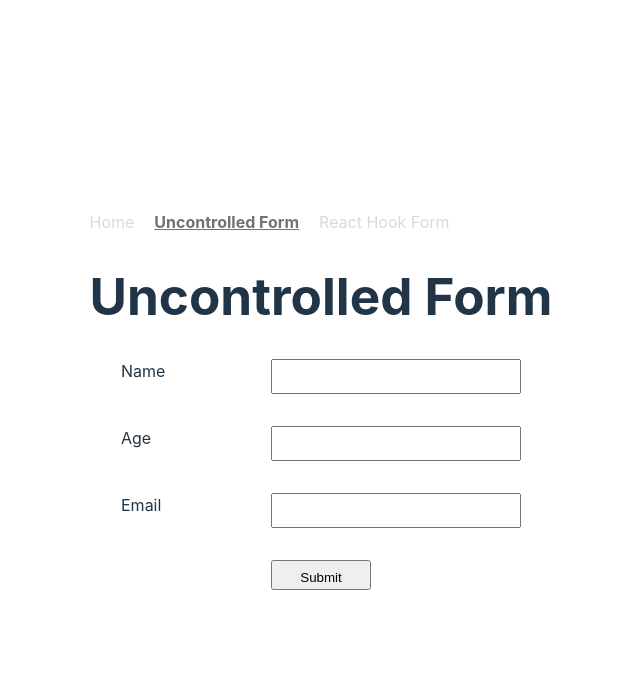
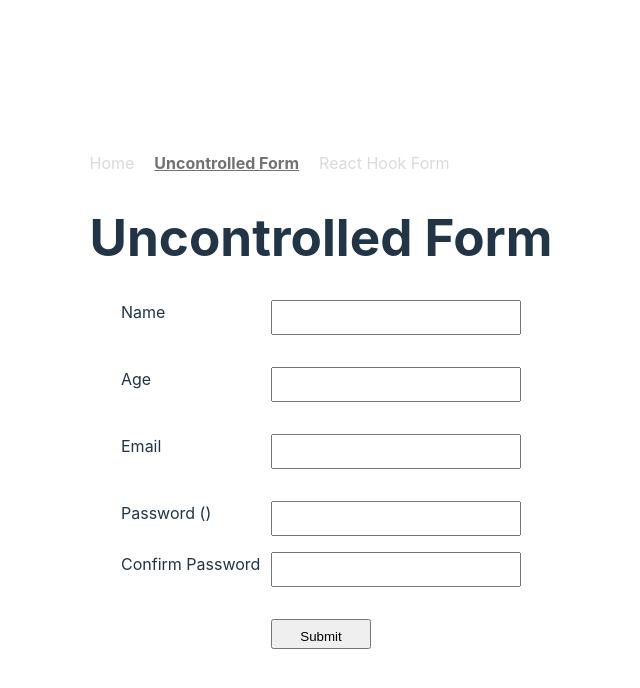
Before and after one commit to guz86/ReactTask, a React (Vite) app: page /uncontrolled-form in a window 1280 px wide. Shown: the top 688 px of the page, without its empty margins (319-959 px from the left). Built offline with nearby package versions, Linux system fonts and the light colour scheme.

Commit message:
feat: add password for form

```diff
--- a/src/app/features/reacthookform/reacthookformSlice.ts
+++ b/src/app/features/reacthookform/reacthookformSlice.ts
@@ -4,12 +4,14 @@ interface FormState {
   name: string;
   age: number;
   email: string;
+  password: string;
 }
 
 const initialState: FormState = {
   name: '',
   age: 0,
   email: '',
+  password: '',
 };
 
 const reacthookformSlice = createSlice({
@@ -20,6 +22,7 @@ const reacthookformSlice = createSlice({
       state.name = action.payload.name;
       state.age = action.payload.age;
       state.email = action.payload.email;
+      state.password = action.payload.password;
     },
   },
 });
--- a/src/components/Main/Main.tsx
+++ b/src/components/Main/Main.tsx
@@ -14,6 +14,7 @@ export const Main = () => {
             <p>Name: {user.name}</p>
             <p>Age: {user.age}</p>
             <p>Email: {user.email}</p>
+            <p>Password: {user.password}</p>
           </div>
         ) : (
           <p>No data available</p>
--- a/src/components/Uncontrolled/UncontrolledForm.css
+++ b/src/components/Uncontrolled/UncontrolledForm.css
@@ -42,3 +42,8 @@
   margin: 0rem;
   font-size: 0.7em;
 }
+.password-strength {
+  color: rgb(131, 164, 168);
+  margin: 0rem;
+  font-size: 0.7em;
+}
--- a/src/components/Uncontrolled/UncontrolledForm.tsx
+++ b/src/components/Uncontrolled/UncontrolledForm.tsx
@@ -8,6 +8,7 @@ interface IFormInput {
   name: string;
   age: number;
   email: string;
+  password: string;
 }
 
 export const UncontrolledForm = () => {
@@ -18,13 +19,32 @@ export const UncontrolledForm = () => {
     name: '',
     age: 0,
     email: '',
+    password: '',
   });
   const [errors, setErrors] = useState<
     Partial<Record<keyof IFormInput, string>>
   >({});
 
+  const [passwordStrength, setPasswordStrength] = useState<string>('');
+  const [confirmPassword, setConfirmPassword] = useState<string>('');
+
+  const checkPasswordStrength = (password: string) => {
+    const strengthRequirements = [/[A-Z]/, /[a-z]/, /[0-9]/, /[\W_]/];
+
+    const metRequirements = strengthRequirements.every((regex) =>
+      regex.test(password)
+    );
+    if (metRequirements) return 'Strong';
+    if (password.length >= 8) return 'Moderate';
+    return 'Weak';
+  };
+
   const handleChange = (e: React.ChangeEvent<HTMLInputElement>) => {
     const { name, value } = e.target;
+
+    if (name === 'password') {
+      setPasswordStrength(checkPasswordStrength(value));
+    }
 
     setFormData((prevData) => ({
       ...prevData,
@@ -32,10 +52,18 @@ export const UncontrolledForm = () => {
     }));
   };
 
+  const handleConfirmPasswordChange = (
+    e: React.ChangeEvent<HTMLInputElement>
+  ) => {
+    setConfirmPassword(e.target.value);
+  };
+
   const handleSubmit = (e: React.FormEvent<HTMLFormElement>) => {
     e.preventDefault();
 
     const newErrors: Partial<Record<keyof IFormInput, string>> = {};
+
+    // Проверка обязательных полей и их значений
     if (!formData.name) {
       newErrors.name = 'Name is required';
     } else if (!/^[A-ZА-Я]/.test(formData.name)) {
@@ -49,7 +77,22 @@ export const UncontrolledForm = () => {
     }
 
     if (isNaN(formData.age) || formData.age <= 0) {
-      newErrors.age = 'Name is required';
+      newErrors.age = 'Age must be a positive number';
+    }
+
+    if (!formData.password) {
+      newErrors.password = 'Password is required';
+    } else if (
+      !/^(?=.*[A-Z])(?=.*[a-z])(?=.*[0-9])(?=.*[\W_]).{8,}$/.test(
+        formData.password
+      )
+    ) {
+      newErrors.password =
+        'Password must include at least 1 uppercase letter, 1 lowercase letter, 1 number, and 1 special character';
+    }
+
+    if (formData.password !== confirmPassword) {
+      newErrors.password = 'Passwords must match';
     }
 
     if (Object.keys(newErrors).length > 0) {
@@ -57,8 +100,9 @@ export const UncontrolledForm = () => {
       return;
     }
 
-    dispatch(setUserData(formData));
-    setFormData({ name: '', age: 0, email: '' });
+    dispatch(setUserData({ ...formData, password: formData.password }));
+    setFormData({ name: '', age: 0, email: '', password: '' });
+    setConfirmPassword('');
     navigate('/');
   };
 
@@ -106,6 +150,36 @@ export const UncontrolledForm = () => {
           {errors.email && <p className="error-message">{errors.email}</p>}
         </div>
 
+        <div>
+          <label htmlFor="password">
+            Password (
+            <span className="password-strength">{passwordStrength}</span>)
+          </label>
+          <input
+            id="password"
+            name="password"
+            type="password"
+            value={formData.password}
+            onChange={handleChange}
+          />
+        </div>
+
+        <div>
+          <label htmlFor="confirmPassword">Confirm Password</label>
+          <input
+            id="confirmPassword"
+            name="confirmPassword"
+            type="password"
+            value={confirmPassword}
+            onChange={handleConfirmPasswordChange}
+          />
+        </div>
+        <div>
+          {errors.password && (
+            <p className="error-message">{errors.password}</p>
+          )}
+        </div>
+
         <input type="submit" value="Submit" />
       </form>
     </>
```
